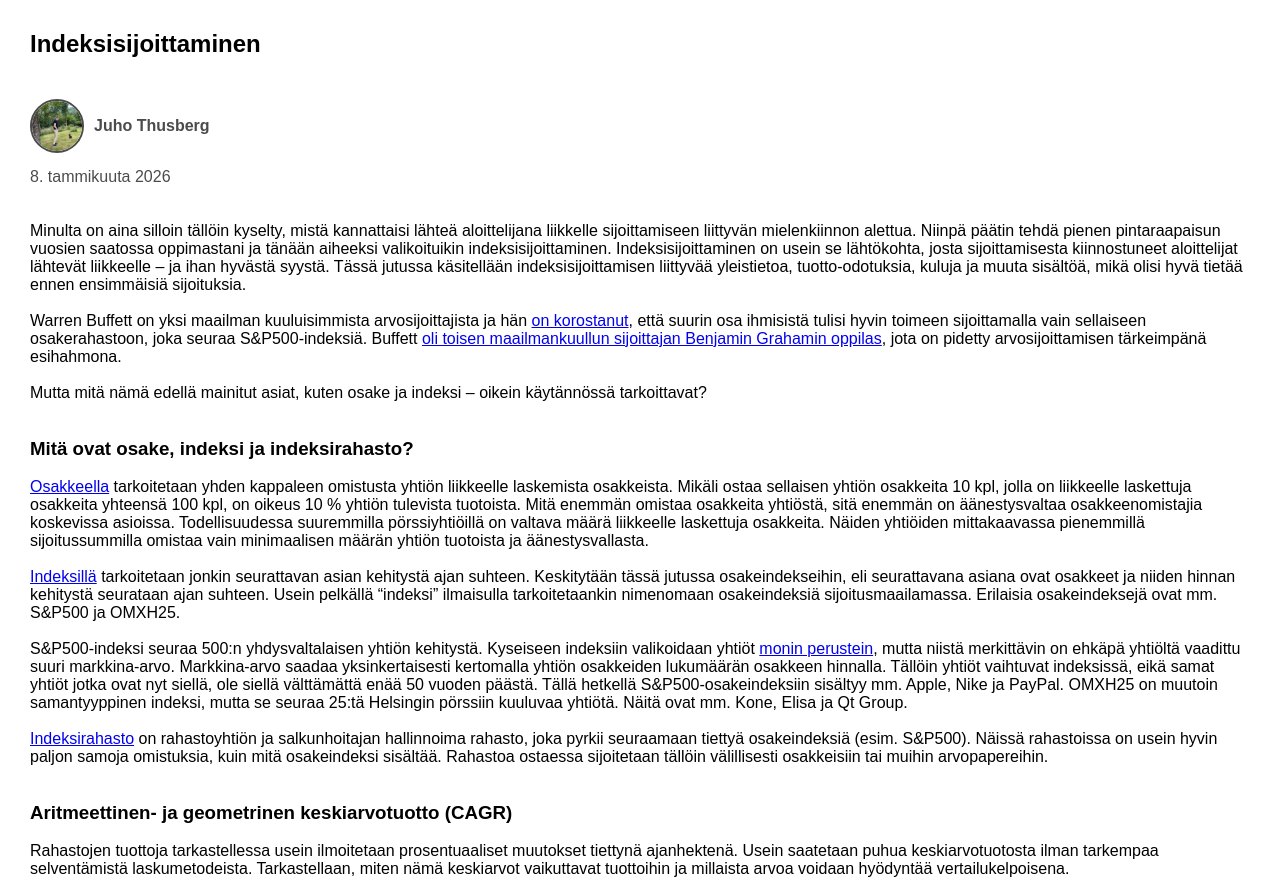
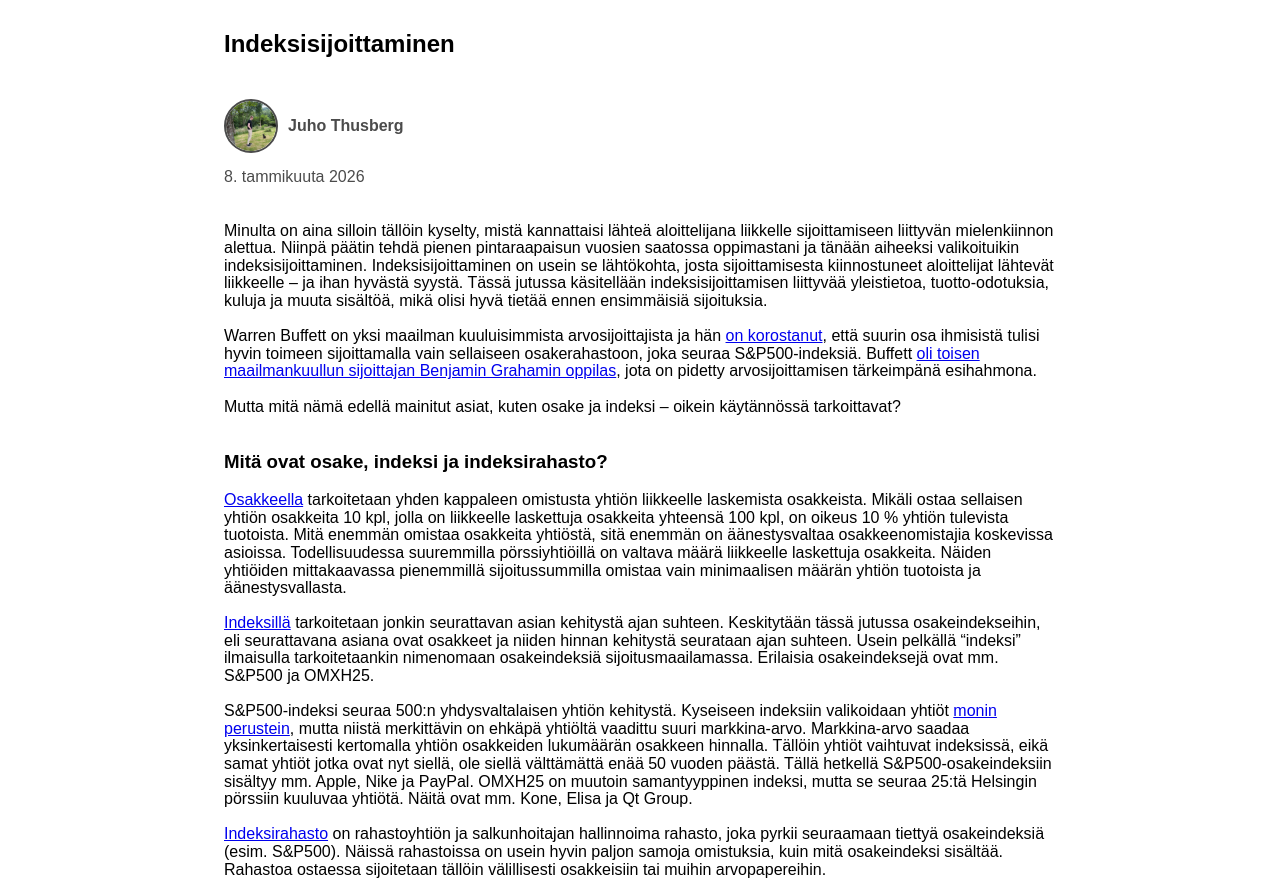
Before and after one commit to juhoboi/juhoboi.github.io, a plain HTML site: page indeksisijoittaminen.html in a window 1280 px wide. Shown: the top 881 px of the page. Drawn offline with Linux system fonts and the light colour scheme.

Commit message:
Lisätty tietokoneen käyttäjille parempaa luettavuutta ja säädetty tekstin väliä luettavammaksi

```diff
--- a/stylesForProfile.css
+++ b/stylesForProfile.css
@@ -9,6 +9,17 @@ main {
     margin-right: 30px;
     margin-left: 30px;
     margin-bottom: 30px;
+}
+
+@media (min-width: 1000px) {
+  main {
+    margin-left: 17.5%;
+    margin-right: 17.5%;
+  }
+}
+
+p, li {
+  line-height: 1.1;
 }
 
 .nav-bar {
--- a/stylesForTexts.css
+++ b/stylesForTexts.css
@@ -9,6 +9,17 @@ main {
     margin-right: 30px;
     margin-left: 30px;
     margin-bottom: 60px;
+}
+
+@media (min-width: 1000px) {
+  main {
+    margin-left: 17.5%;
+    margin-right: 17.5%;
+  }
+}
+
+p, li {
+  line-height: 1.1;
 }
 
 body, html {
@@ -100,5 +111,4 @@ tr:nth-child(even) {
     padding-top: 10px;
     padding-bottom: 10px;
     width: 100%;
-    max-width: 1200px;
 }
```
